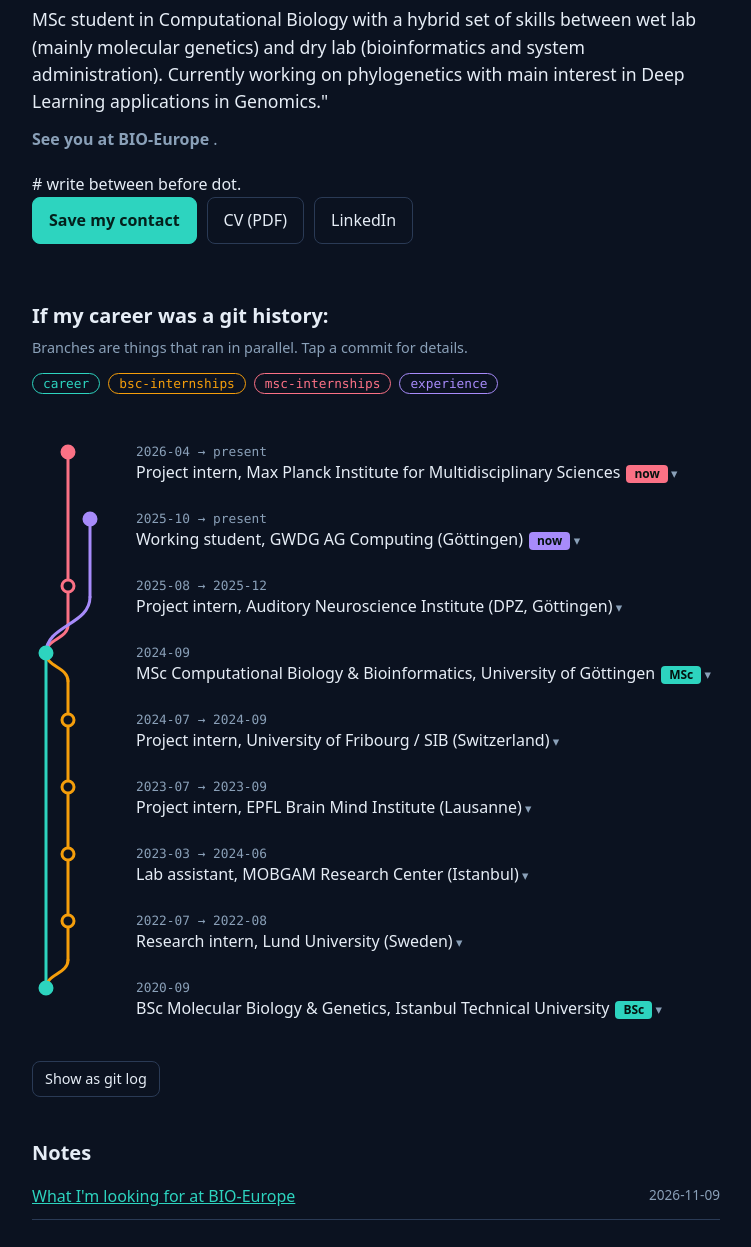
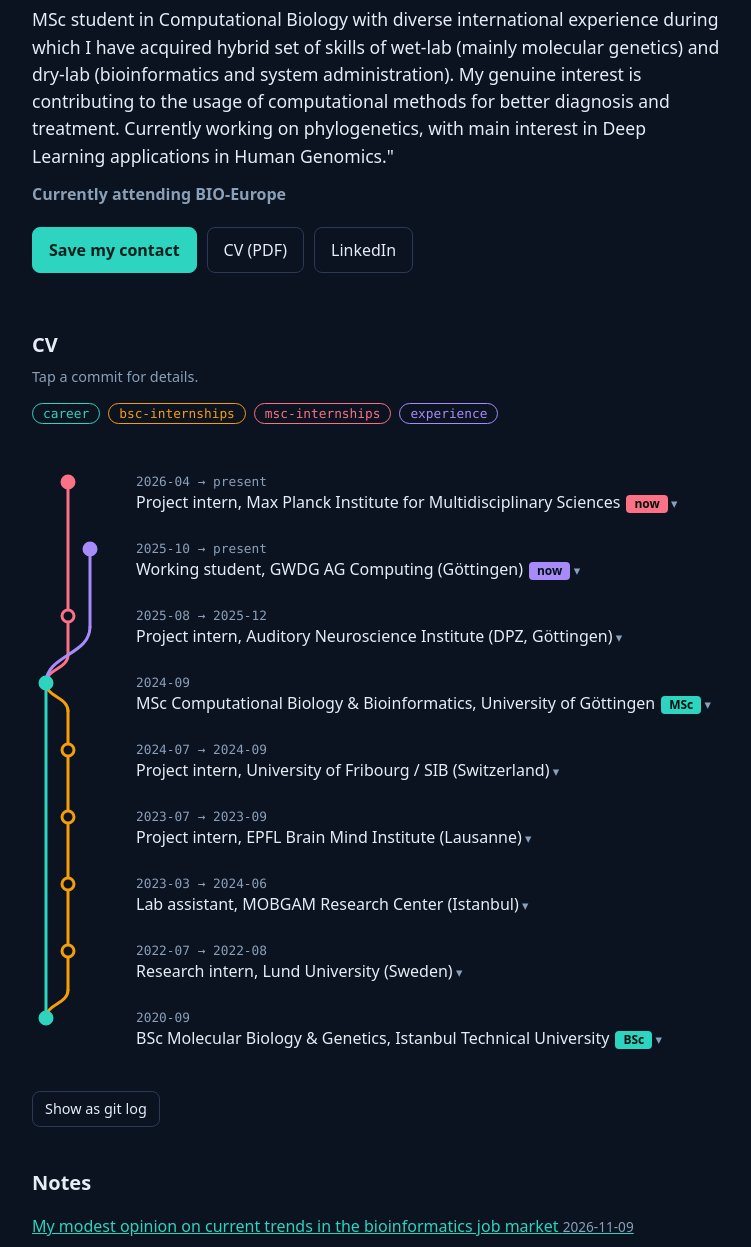
Before and after one commit to mohanadhussein/mohanadhussein.github.io, a plain HTML site: page index.html in a window 1280 px wide. Shown: the part 127-1374 px from the top of the page, without its empty margins (264-1015 px from the left). Drawn offline with Linux system fonts and the light colour scheme.

Commit message:
Update index.html

```diff
--- a/index.html
+++ b/index.html
@@ -12,8 +12,8 @@
 <header class="hero">
   <p class="kicker">$ whoami</p>
   <h1>Your Name</h1>
-  <p class="lead">MSc student in Computational Biology with a hybrid set of skills between wet lab (mainly molecular genetics) and dry lab (bioinformatics and system administration). Currently working on phylogenetics with main interest in Deep Learning applications in Genomics."</p>
-  <p class="seek"><strong>See you at BIO-Europe</strong> .</p> # write between before dot.
+  <p class="lead">MSc student in Computational Biology with diverse international experience during which I have acquired hybrid set of skills of wet-lab (mainly molecular genetics) and dry-lab (bioinformatics and system administration). My genuine interest is contributing to the usage of computational methods for better diagnosis and treatment. Currently working on phylogenetics, with main interest in Deep Learning applications in Human Genomics."</p>
+  <p class="seek"><strong>Currently attending BIO-Europe</strong></p>
   <div class="actions">
     <a class="btn primary" href="contact.vcf">Save my contact</a>
     <a class="btn" href="cv.pdf">CV (PDF)</a>
@@ -23,8 +23,8 @@
 
 <main>
   <section id="cv">
-    <h2>If my career was a git history:</h2>
-    <p class="hint">Branches are things that ran in parallel. Tap a commit for details.</p>
+    <h2> CV </h2>
+    <p class="hint">Tap a commit for details.</p>
     <div id="legend"></div>
     <div id="log"></div>
     <pre id="raw" hidden></pre>
@@ -35,7 +35,7 @@
     <h2>Notes</h2>
     <ul class="posts">
       <li>
-        <a href="blog/first-post.html">What I'm looking for at BIO-Europe</a>
+        <a href="blog/first-post.html">My modest opinion on current trends in the bioinformatics job market
         <time>2026-11-09</time>
       </li>
     </ul>
```
